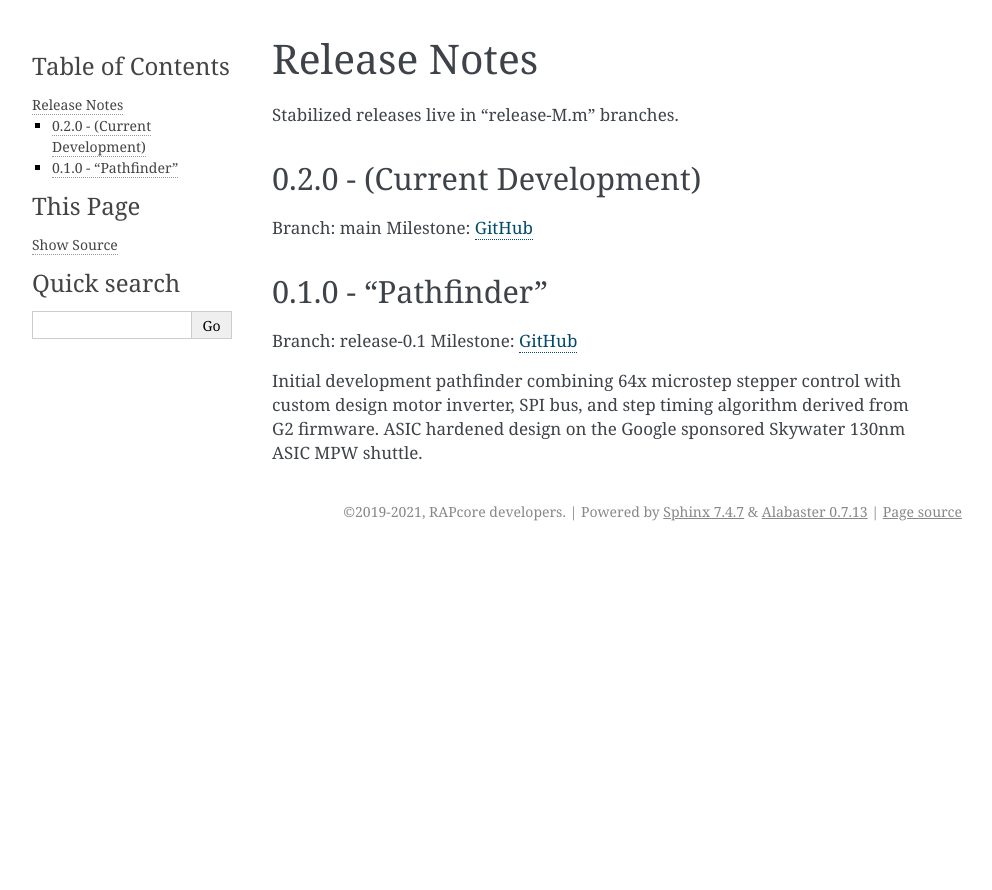
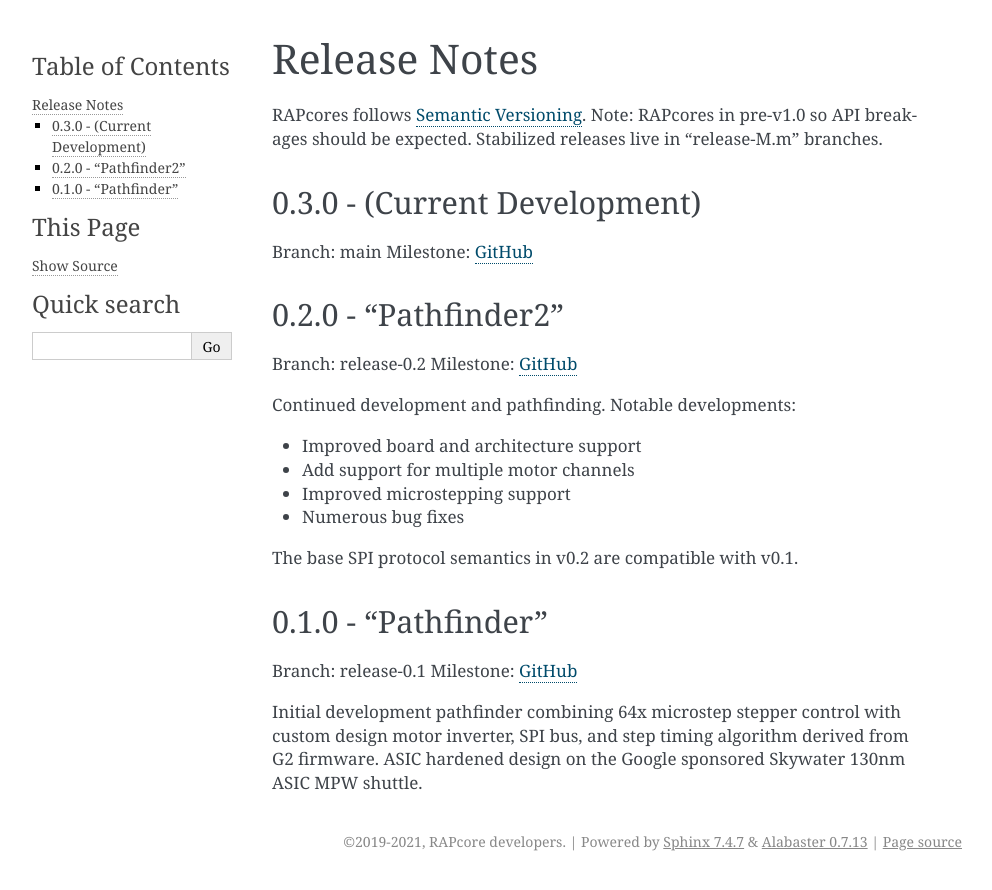
Before and after one commit to RAPcores/rapcores, a Sphinx documentation site: the page built from docs/releases.md, in a window 1280 px wide. Shown: the top 890 px of the page, without its empty margins (148-1140 px from the left). Built offline with Sphinx 7.4.7, drawn with Linux system fonts in a browser that asks for light colours.

Commit message:
version bump to v0.3

```diff
--- a/docs/releases.md
+++ b/docs/releases.md
@@ -1,12 +1,29 @@
 # Release Notes
 
+
+RAPcores follows [Semantic Versioning](https://semver.org/).
+Note: RAPcores in pre-v1.0 so API breakages should be expected.
 Stabilized releases live in "release-M.m" branches.
 
-## 0.2.0 - (Current Development)
+
+## 0.3.0 - (Current Development)
 
 Branch: main
+Milestone: [GitHub](https://github.com/RAPcores/rapcores/milestone/3)
+
+
+## 0.2.0 - "Pathfinder2"
+
+Branch: release-0.2
 Milestone: [GitHub](https://github.com/RAPcores/rapcores/milestone/2)
 
+Continued development and pathfinding. Notable developments:
+- Improved board and architecture support
+- Add support for multiple motor channels
+- Improved microstepping support
+- Numerous bug fixes
+
+The base SPI protocol semantics in v0.2 are compatible with v0.1.
 
 ## 0.1.0 - "Pathfinder"
 
```
Also changed, not shown: 1 other file.
